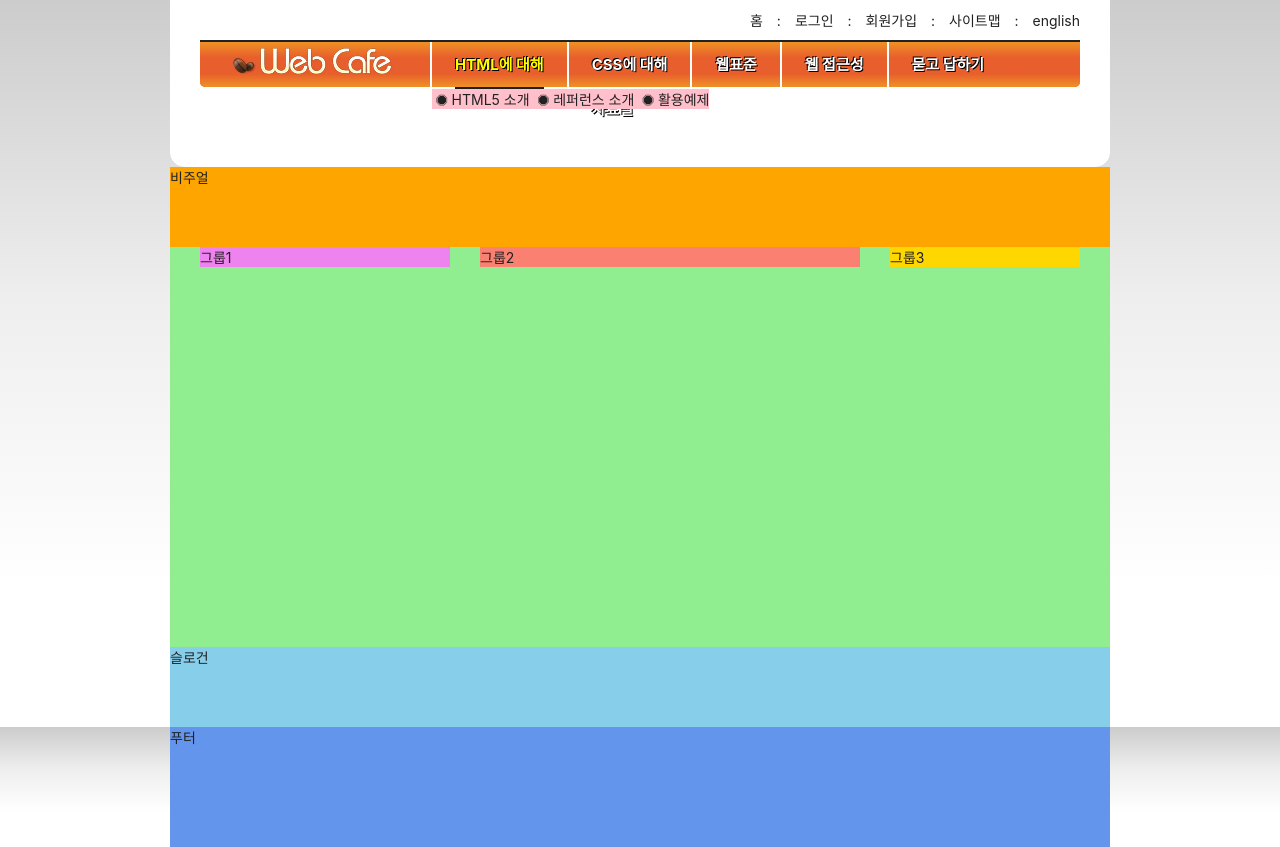
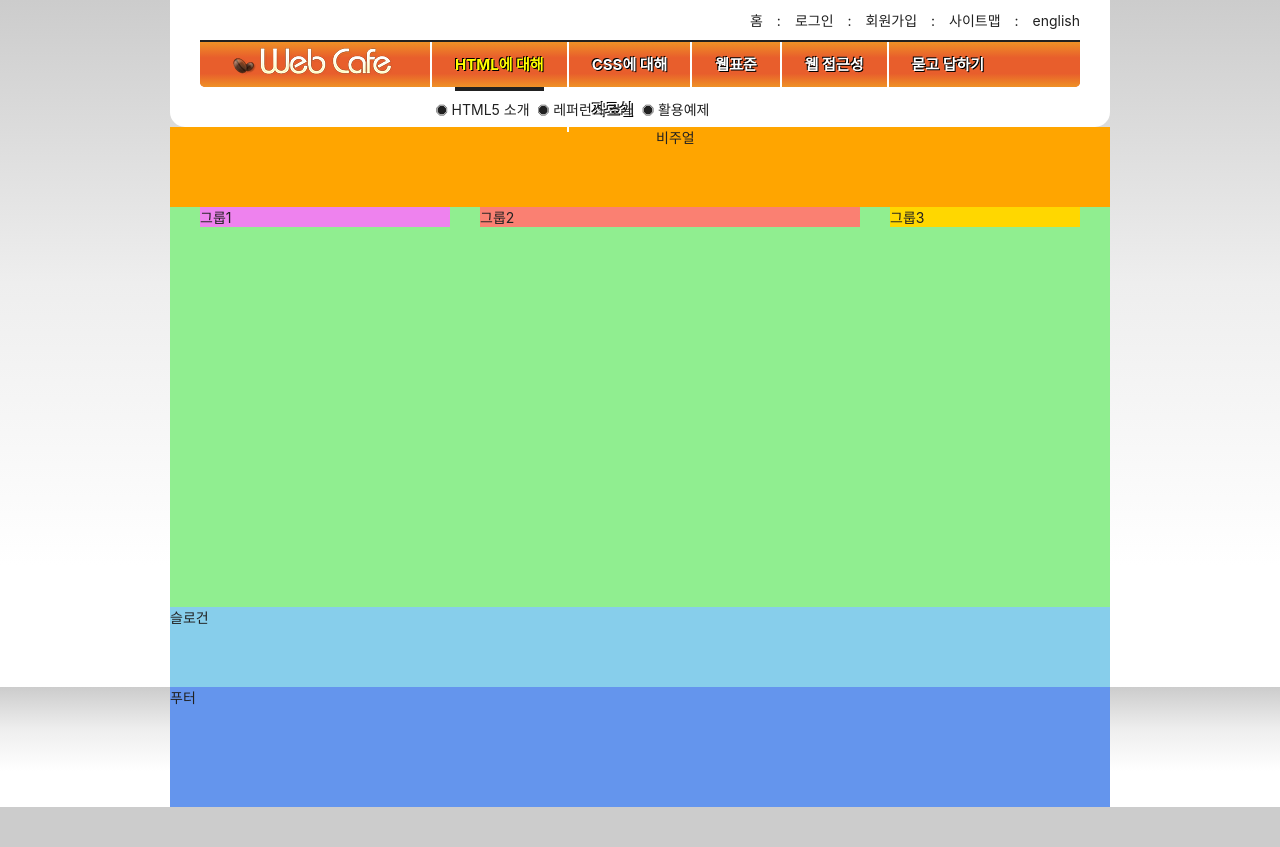
Before and after one commit to jaesukpark77/HTML5, a plain HTML site: page index.html in a window 1280 px wide. After the commit the page ends 807 px from the top, so only its background shows below. Drawn offline with Linux system fonts and the light colour scheme; a web font is replaced by a local one.

Commit message:
Design: .sub-menu 링크 스타일 적용

```diff
--- a/styles/style.css
+++ b/styles/style.css
@@ -88,7 +88,7 @@ body{
 
 /* main menu */
 .navigation{
-  padding-bottom:80px;
+  padding-bottom:40px;
 }
 
 .menu{
@@ -138,9 +138,9 @@ body{
 } */
 
 .sub-menu{
-  background:pink;
   position:absolute;
   top:47px;
+  padding:4px 0;
   display:none;
 }
 
@@ -181,6 +181,15 @@ body{
 
 .sub-menu a:hover::before, .sub-menu a:focus::before{
   content: '\e801';
+}
+
+.sub-menu a{
+  display:inline-block;
+  padding:6px 0;
+}
+
+.sub-menu a:hover, .sub-menu a:focus{
+  color:#f00;
 }
 
 /* visual start */
```
